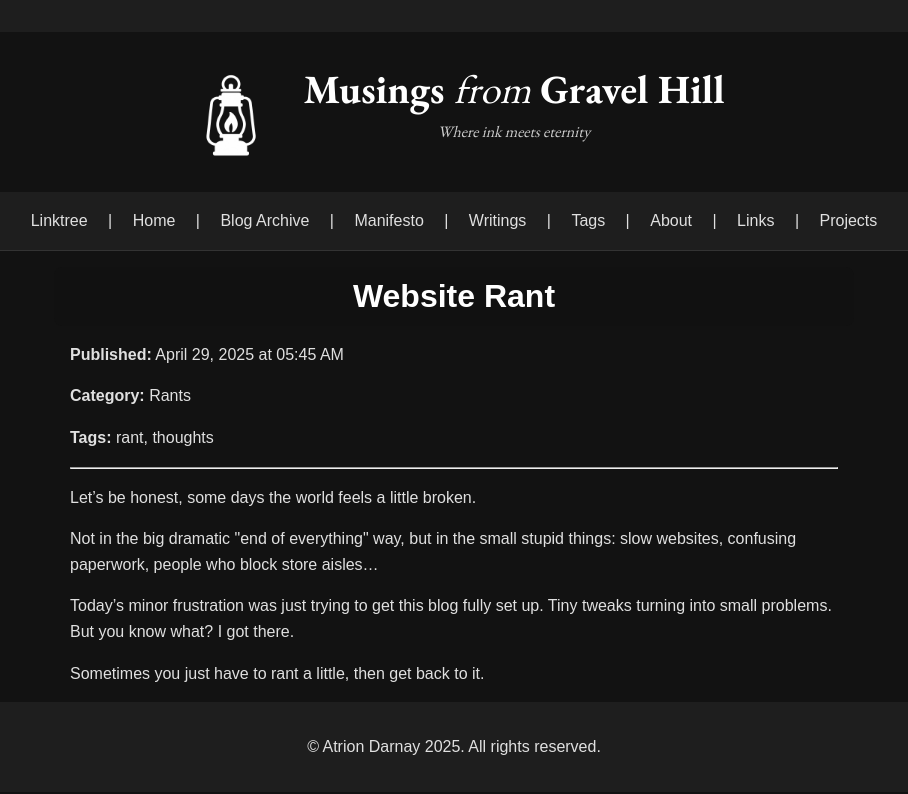
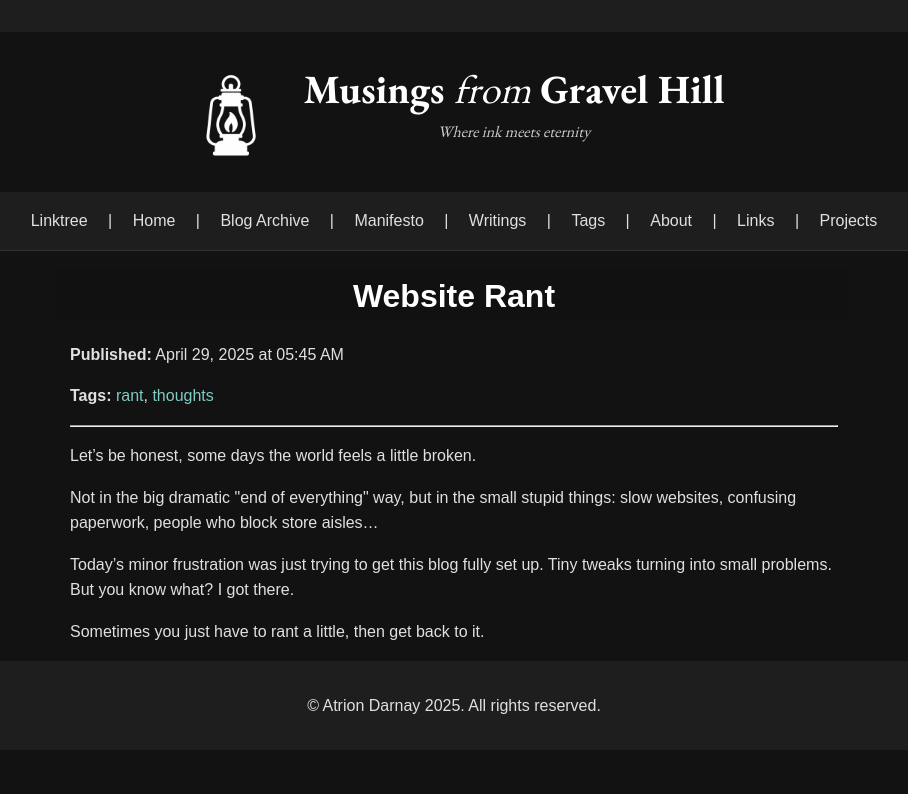
Before and after one commit to Atrion/atrion-blog, a Jekyll site: the page built from _posts/2025-04-29-Website-Rant.md, in a window 1280 px wide. Shown: the top 794 px of the page, without its empty margins (186-1094 px from the left). Built offline with Jekyll 4.4.1, drawn with Linux system fonts in a browser that asks for light colours.

Commit message:
Update post.html

```diff
--- a/_layouts/post.html
+++ b/_layouts/post.html
@@ -5,8 +5,16 @@ layout: default
 <article class="container">
 <!--  <h1>{{ page.title }}</h1> -->
   <p><strong>Published:</strong> {{ page.date | date: "%B %d, %Y at %I:%M %p" }}</p>
-  {% if page.categories %}<p><strong>Category:</strong> {{ page.categories | join: ', ' }}</p>{% endif %}
-  {% if page.tags %}<p><strong>Tags:</strong> {{ page.tags | join: ', ' }}</p>{% endif %}
+<!--   {% if page.categories %}<p><strong>Category:</strong> {{ page.categories | join: ', ' }}</p>{% endif %} -->
+<!--   {% if page.tags %}<p><strong>Tags:</strong> {{ page.tags | join: ', ' }}</p>{% endif %} -->
+{% if page.tags %}
+  <p><strong>Tags:</strong>
+    {% for tag in page.tags %}
+      <a href="{{ '/tags/' | append: tag | append: '/' | relative_url }}">{{ tag }}</a>{% unless forloop.last %}, {% endunless %}
+    {% endfor %}
+  </p>
+{% endif %}
+
   <hr>
   {{ content }}
 </article>
```
